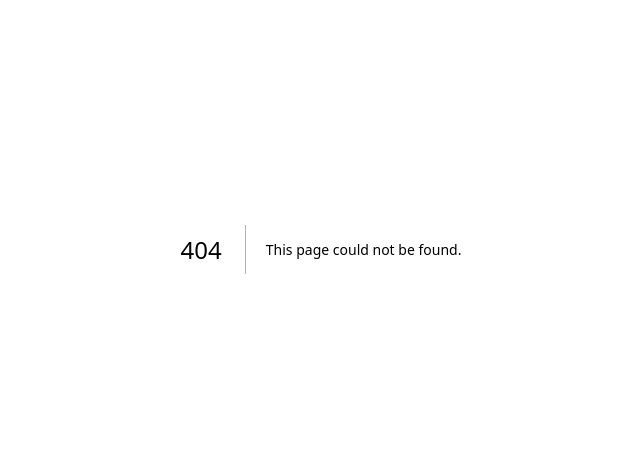
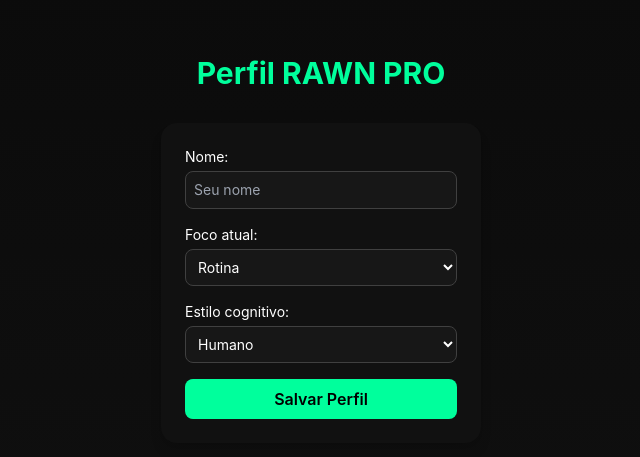
Before and after one commit to priebepaloma-lab/RAWNPRO_V2, a Next.js app in the folder web/: page /profile in a window 1280 px wide. Before the commit this address had no page. Shown: the part 151-608 px from the top of the page, without its empty margins (319-959 px from the left). Built offline with nearby package versions, Linux system fonts and the light colour scheme.

Commit message:
feat(profile): add user profile page and global identity context for RAWN PRO

```diff
--- a/web/package.json
+++ b/web/package.json
@@ -13,6 +13,7 @@
   },
   "dependencies": {
     "framer-motion": "^12.23.0",
+    "lucide-react": "^0.548.0",
     "next": "^16.0.0",
     "openai": "^6.7.0",
     "react": "^19.0.0",
--- a/web/src/app/layout.tsx
+++ b/web/src/app/layout.tsx
@@ -1,5 +1,6 @@
 import React from "react";
 import "../styles/globals.css";
+import { ProfileProvider } from "./profile/ProfileContext";
 
 export const metadata = {
   title: "RAWN PRO V2",
@@ -33,7 +34,9 @@ export default function RootLayout({
 }) {
   return (
     <html lang="pt-BR">
-      <body>{children}</body>
+      <body>
+        <ProfileProvider>{children}</ProfileProvider>
+      </body>
     </html>
   );
 }
--- /dev/null
+++ b/web/src/app/profile/ProfileContext.tsx
@@ -0,0 +1,56 @@
+"use client";
+
+import React, { createContext, useContext, useState, useEffect } from "react";
+
+interface Profile {
+  name: string;
+  focus: string;
+  style: string;
+}
+
+interface ProfileContextValue {
+  profile: Profile;
+  updateProfile: (data: Partial<Profile>) => void;
+}
+
+const defaultProfile: Profile = { name: "", focus: "rotina", style: "humano" };
+const ProfileContext = createContext<ProfileContextValue>({
+  profile: defaultProfile,
+  updateProfile: () => {},
+});
+
+const STORAGE_KEY = "rawn.user.profile";
+
+export const ProfileProvider: React.FC<{ children: React.ReactNode }> = ({
+  children,
+}) => {
+  const [profile, setProfile] = useState<Profile>(defaultProfile);
+
+  useEffect(() => {
+    try {
+      const saved = localStorage.getItem(STORAGE_KEY);
+      if (saved) setProfile(JSON.parse(saved));
+    } catch {
+      // ignore
+    }
+  }, []);
+
+  useEffect(() => {
+    try {
+      localStorage.setItem(STORAGE_KEY, JSON.stringify(profile));
+    } catch {
+      // ignore
+    }
+  }, [profile]);
+
+  const updateProfile = (data: Partial<Profile>) =>
+    setProfile((prev) => ({ ...prev, ...data }));
+
+  return (
+    <ProfileContext.Provider value={{ profile, updateProfile }}>
+      {children}
+    </ProfileContext.Provider>
+  );
+};
+
+export const useProfile = () => useContext(ProfileContext);
--- /dev/null
+++ b/web/src/app/profile/ProfileForm.tsx
@@ -0,0 +1,78 @@
+"use client";
+import React, { useState, useEffect } from "react";
+import { useProfile } from "./ProfileContext";
+
+export const ProfileForm = () => {
+  const { profile, updateProfile } = useProfile();
+  const [form, setForm] = useState(profile);
+
+  useEffect(() => setForm(profile), [profile]);
+
+  const handleChange = (
+    e: React.ChangeEvent<HTMLInputElement | HTMLSelectElement>
+  ) => {
+    const { name, value } = e.target;
+    setForm((prev) => ({ ...prev, [name]: value }));
+  };
+
+  const handleSubmit = (e: React.FormEvent) => {
+    e.preventDefault();
+    updateProfile(form);
+  };
+
+  return (
+    <form
+      onSubmit={handleSubmit}
+      className="flex flex-col gap-4 w-80 bg-[#111] p-6 rounded-2xl shadow-lg"
+    >
+      <label className="flex flex-col text-sm">
+        Nome:
+        <input
+          name="name"
+          value={form.name}
+          onChange={handleChange}
+          className="mt-1 rounded-lg p-2 bg-neutral-900 border border-neutral-700 text-white"
+          placeholder="Seu nome"
+        />
+      </label>
+
+      <label className="flex flex-col text-sm">
+        Foco atual:
+        <select
+          name="focus"
+          value={form.focus}
+          onChange={handleChange}
+          className="mt-1 rounded-lg p-2 bg-neutral-900 border border-neutral-700 text-white"
+        >
+          <option value="corpo">Corpo</option>
+          <option value="rotina">Rotina</option>
+          <option value="sono">Sono</option>
+          <option value="energia">Energia</option>
+          <option value="foco">Foco</option>
+          <option value="equilibrio">Equilíbrio</option>
+        </select>
+      </label>
+
+      <label className="flex flex-col text-sm">
+        Estilo cognitivo:
+        <select
+          name="style"
+          value={form.style}
+          onChange={handleChange}
+          className="mt-1 rounded-lg p-2 bg-neutral-900 border border-neutral-700 text-white"
+        >
+          <option value="humano">Humano</option>
+          <option value="técnico">Técnico</option>
+          <option value="sintético">Sintético</option>
+        </select>
+      </label>
+
+      <button
+        type="submit"
+        className="bg-[#00FF9C] text-black font-semibold rounded-lg py-2 hover:scale-105 transition-transform"
+      >
+        Salvar Perfil
+      </button>
+    </form>
+  );
+};
--- /dev/null
+++ b/web/src/app/profile/page.tsx
@@ -0,0 +1,14 @@
+"use client";
+import React from "react";
+import { ProfileForm } from "./ProfileForm";
+
+export default function ProfilePage() {
+  return (
+    <main className="flex flex-col items-center justify-center min-h-screen bg-gradient-to-b from-[#0A0A0A] to-[#101010] text-white">
+      <h1 className="text-3xl font-bold text-[#00FF9C] mb-8">
+        Perfil RAWN PRO
+      </h1>
+      <ProfileForm />
+    </main>
+  );
+}
--- a/web/src/components/HeaderRAWN.tsx
+++ b/web/src/components/HeaderRAWN.tsx
@@ -1,6 +1,8 @@
 "use client";
 
 import React from "react";
+import Link from "next/link";
+import { User } from "lucide-react";
 
 export default function HeaderRAWN() {
   return (
@@ -16,12 +18,13 @@ export default function HeaderRAWN() {
             ONLINE
           </span>
         </div>
-        <button
-          className="rounded-md px-2 py-1 text-[#00FF9C] transition hover:bg-white/5"
-          aria-label="Opções"
+        <Link
+          href="/profile"
+          className="rounded-md p-2 text-[#00FF9C] transition hover:bg-white/5"
+          aria-label="Abrir perfil do usuário"
         >
-          ...
-        </button>
+          <User size={20} color="#00FF9C" />
+        </Link>
       </div>
     </header>
   );
```
Also changed, not shown: 1 other file (tests, documents, lock files or other folders).
